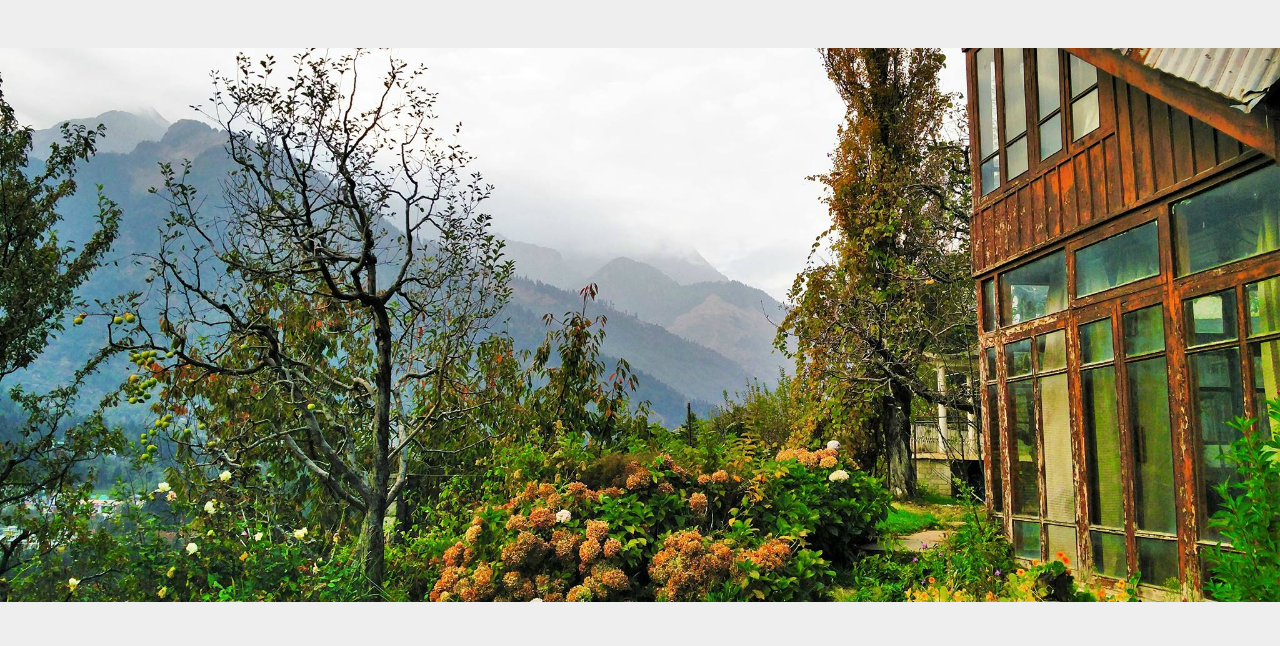
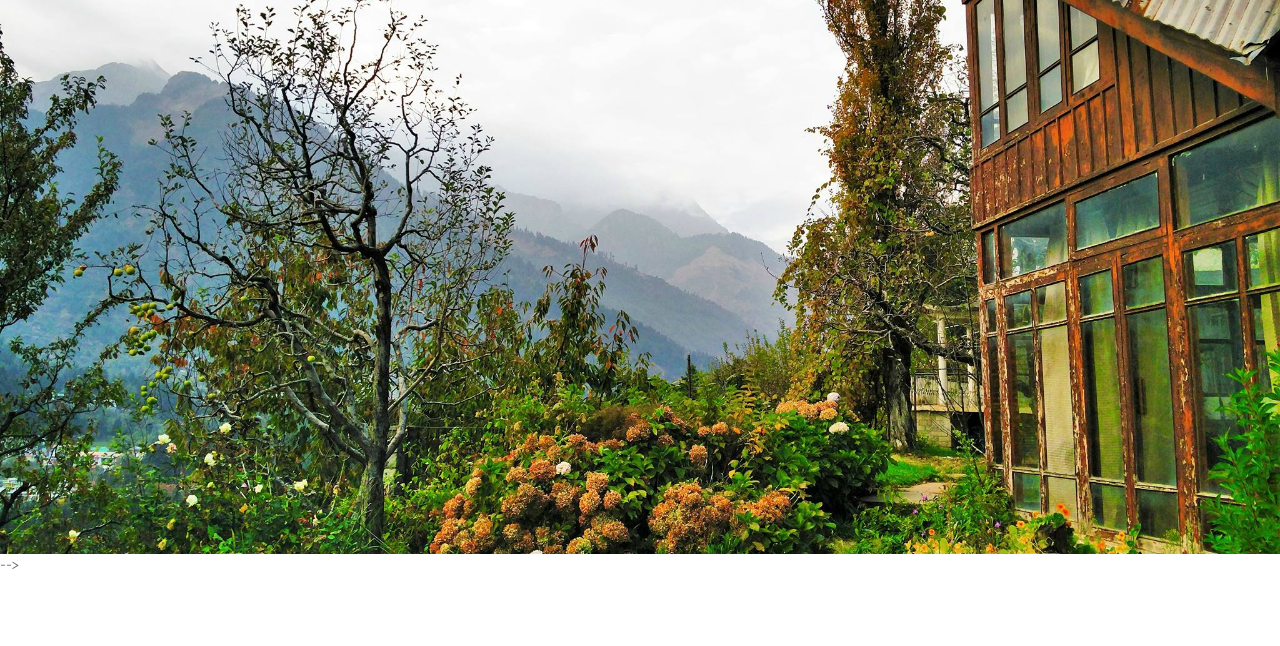
Before and after one commit to Kauress/TheBlueMagpie, a plain HTML site: page index.html in a window 1280 px wide. Shown: the top 646 px of the page. Drawn offline with Linux system fonts and the light colour scheme; some packages are replaced by stand-ins of ours.

Commit message:
initial commit

```diff
--- a/css/main.css
+++ b/css/main.css
@@ -1133,9 +1133,6 @@ transform: rotateY(180deg);
 }
 
 
-.jumbotron{
-
-background-size: cover;
- background-repeat: no-repeat;
-  color: white;
+.img-responsive{
+  width:100%;
 }
--- a/index.html
+++ b/index.html
@@ -35,11 +35,9 @@
     <link rel="apple-touch-icon-precomposed" href="images/ico/apple-touch-icon-57-precomposed.png">
 </head><!--/head-->
 <body>
-
-	<div class="jumbotron">
-       <img src="images/header1.jpg" class="img-responsive">
-	</div>
-
+<header class="headerClass">
+<img src='images/header1.jpg' class="img-responsive">
+</header>
 
 
 	<!-- <div id="bg-slider-section">
```
